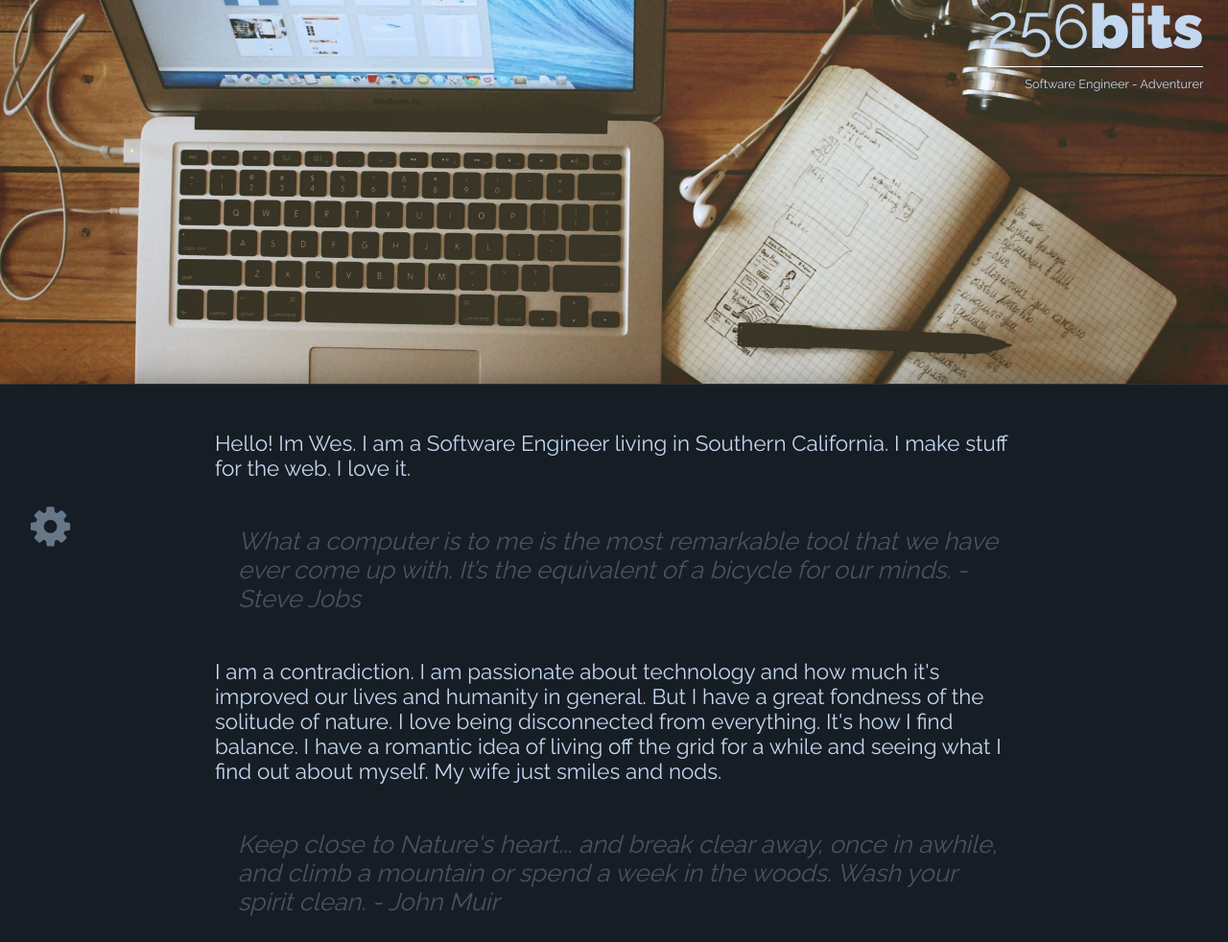
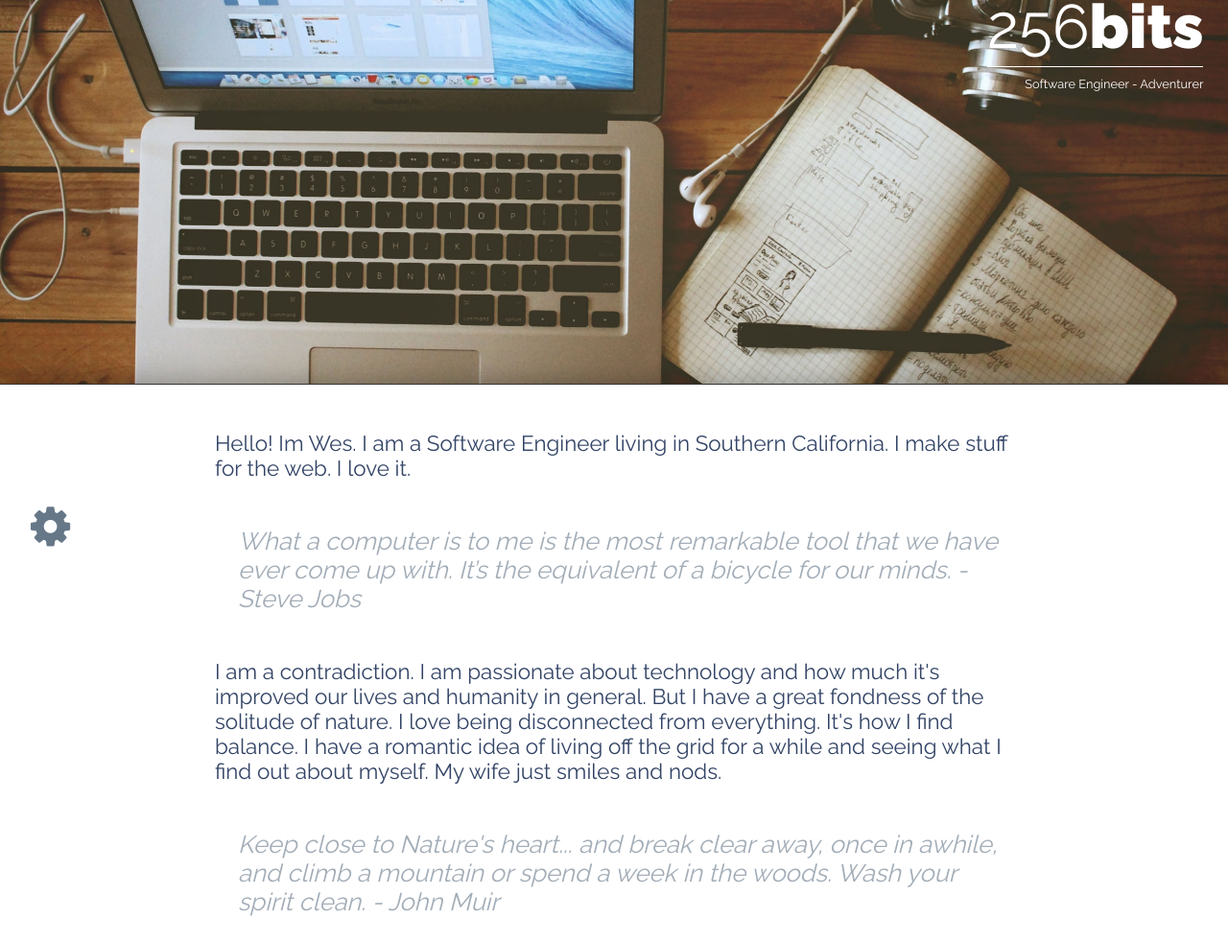
Before and after one commit to westlywright/west_ly, a website: page index.html in a window 1280 px wide. Shown: the top 982 px of the page at 96% size. Drawn offline with Linux system fonts and the light colour scheme.

Commit message:
Revert "Switched to a dark theme"
This reverts commit dc74c9bc970ddd692a147e7d7218918ae223c86b.

```diff
--- a/src/scss/main.scss
+++ b/src/scss/main.scss
@@ -13,11 +13,8 @@
  */
 
 // color pallete
-$font-color: #c3d7ef;
-$secondary-color: #334466;
+$font-color: #334466;
 $font-accent: #667788;
-
-$body-color: #171d25;
 
 $body-font: 'Raleway', 'Lato', sans-serif;
 
@@ -82,7 +79,7 @@ body {
 
 .main-header {
     border-bottom: 1px solid #3d3d3d;
-    color: $font-color;
+    color: #fff;
     min-height: 400px;
     position: fixed;
     top: 0;
@@ -144,7 +141,7 @@ body {
 }
 .main-container {
     @include box-shadow(0 0 30px 0 rgba(0,0,0,0.35));
-    background: $body-color;
+    background: #fff;
     display: table;
     position: relative;
     margin: 401px auto 0;
@@ -170,7 +167,7 @@ body {
     a {
         color:$font-accent;
         &:hover {
-            color:lighten($font-accent, 30%);
+            color:lighten($font-accent, 20%);
         }
     }
     &:hover {
@@ -200,7 +197,7 @@ quote {
 
 .disabled {
     pointer-events: none;
-    color:darken($font-accent, 40%) !important;
+    color:lighten($font-accent, 40%) !important;
     &:hover {
         cursor: no-drop;
     }
```
Also changed, not shown: dist/css/main.css.
